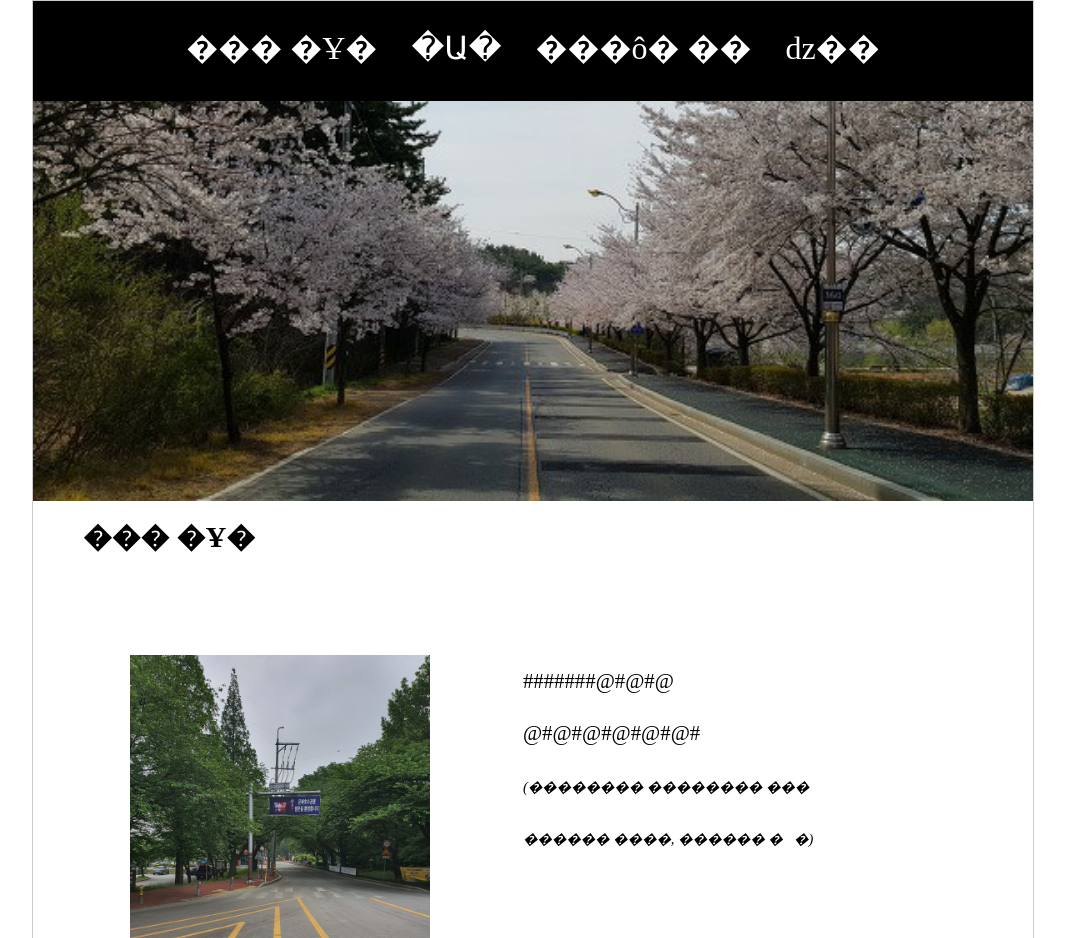
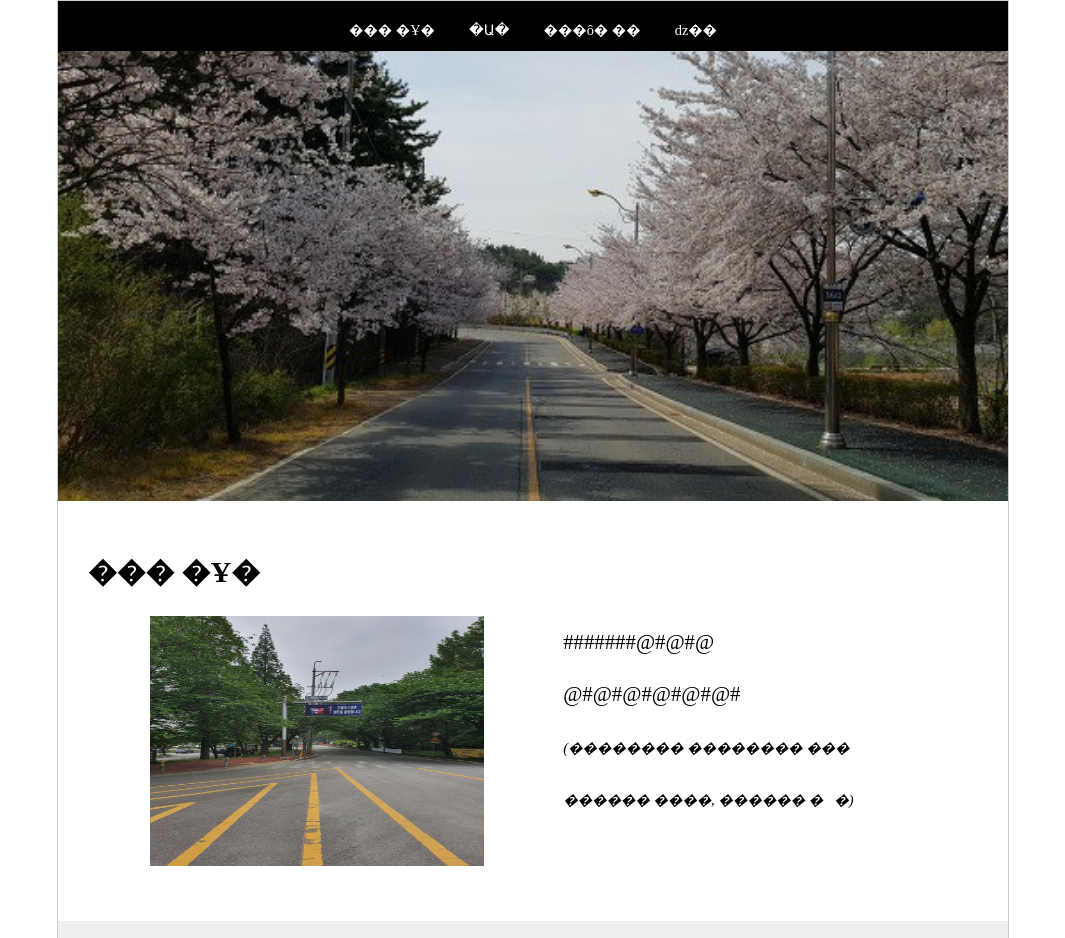
Before and after one commit to karoong/karoong.github.io, a plain HTML site: page index.html in a window 1280 px wide. Shown: the top 938 px of the page, without its empty margins (107-1172 px from the left). Drawn offline with Linux system fonts and the light colour scheme; files whose address does not match are found by name; a web font is replaced by a local one.

Commit message:
Add files via upload

```diff
--- a/css/style.css
+++ b/css/style.css
@@ -1,21 +1,17 @@
-		@import url(http://fonts.googleapis.com/earlyaccess/jejugothic.css);
-		@import url(https://fonts.googleapis.com/css?family=Oleo+Script);
-
-  	* {
+  /* 위 간격*/   * {
     	    	margin:0;
      		 padding:0;
     		 }
 		body {
-	 /*배경색*/		background: #fff;
-			font-family: "Jeju Gothic", serif;
+			background: #fff;
+
 		}
-		a {
-	 /*밑줄제거*/		text-decoration: none;
-		}
-	 /*메뉴 색상*/	nav a:link, a:visited {
+	nav a:link, a:visited {
 			color: #fff;
 		}
-
+ /* 밑줄*/		a {
+			text-decoration: none;
+		}
 	  h1 {
 			font-size: 1.8em;
 		}
@@ -30,12 +26,9 @@
 			font-size: 1em;
 			line-height: 2;
 		}
-
-		 @media screen and (min-width:992px) {
-   /*가운데 여백 */  #container {
-				width: 1000px;
+		#container {
+			width: 100%;
 			margin: 0 auto;
-				border: 1px solid #ccc;
 		}
 		header {
 			width: 100%;
@@ -45,29 +38,53 @@
 			margin: 0;
 		}
 		nav {
-			height: 100px;
-	/*메뉴 색깔 */	background: #000;
+			height: 50px;
+			background: #000;
 		}
-	/*글자 여백 */	#main-nav {
+/*상단 바*/		#main-nav {
 			list-style: none;
 			margin: 0;
 			padding: 10px;
 			text-align:center;
 		}
-	 /*메뉴 글자 */	#main-nav li {
+		#main-nav li {
 			display: inline-block;
 			color: #fff;
 			font-family: "맑은 고딕", 돋움;
-			font-size: 2.0em;
+			font-size: 0.9em;
 			margin: 5px 15px;
 		}
- /*글자 여백 */		section {
+
+		#container section:nth-child(odd) {
+			background: #eee;
+		}
+		.page-title {
+			position: absolute;
+			top: 20px;
+			left: 0;
+			padding: 30px; 30px;
+		}
+		.page-title h1 {
+				margin-bottom: 30px;
+			}
+
+		}
+		.sub-titles {
+			color: #0094ff;
+			font-weight: 600;
+		}
+
+		}
+		footer {
 			position: relative;
 			width: 100%;
-			padding: 15px 5% 10px 5%;
+			height: 100px;
+
 		}
-		#container section:nth-child(odd) {
-			background: #eee;
+     #container {
+				width: 950px;
+				margin: 0 auto;
+				border: 1px solid #ccc;
 			}
 
       #intro, #map, #choice {
@@ -77,7 +94,7 @@ nav {
         clear: both;
         position: relative;
         width: 100%;
-        height: 500px;
+        height: 420px;
         padding: 15px 2% 10px 5%;
       }
       .content {
@@ -91,23 +108,22 @@ nav {
 			}
       .photo > img {
 				width: 100%;
-				max-width: 300px;
-				height: 100%;
-				margin-bottom: 30px;
+
+				height: 250px;
+				margin-bottom: 50px;
 			}
       .text {
 				width: 42%;
 			}
-      #intro .photo, #night .photo #map .photo {
+      #intro .photo, #map .photo {
 				float: left;
-				margin-right: 5%;
+	/*사진 글자 간격*/		margin-right: 10%;
 			}
 			#intro .text, #map .text {
 				float: left;
 			}
 			#choice .photo {
 				float: right;
-				margin-right: 5%;
 			}
 			#choice .text {
 				float: left;
```
Lines whose indentation alone changed are shown as unchanged.
